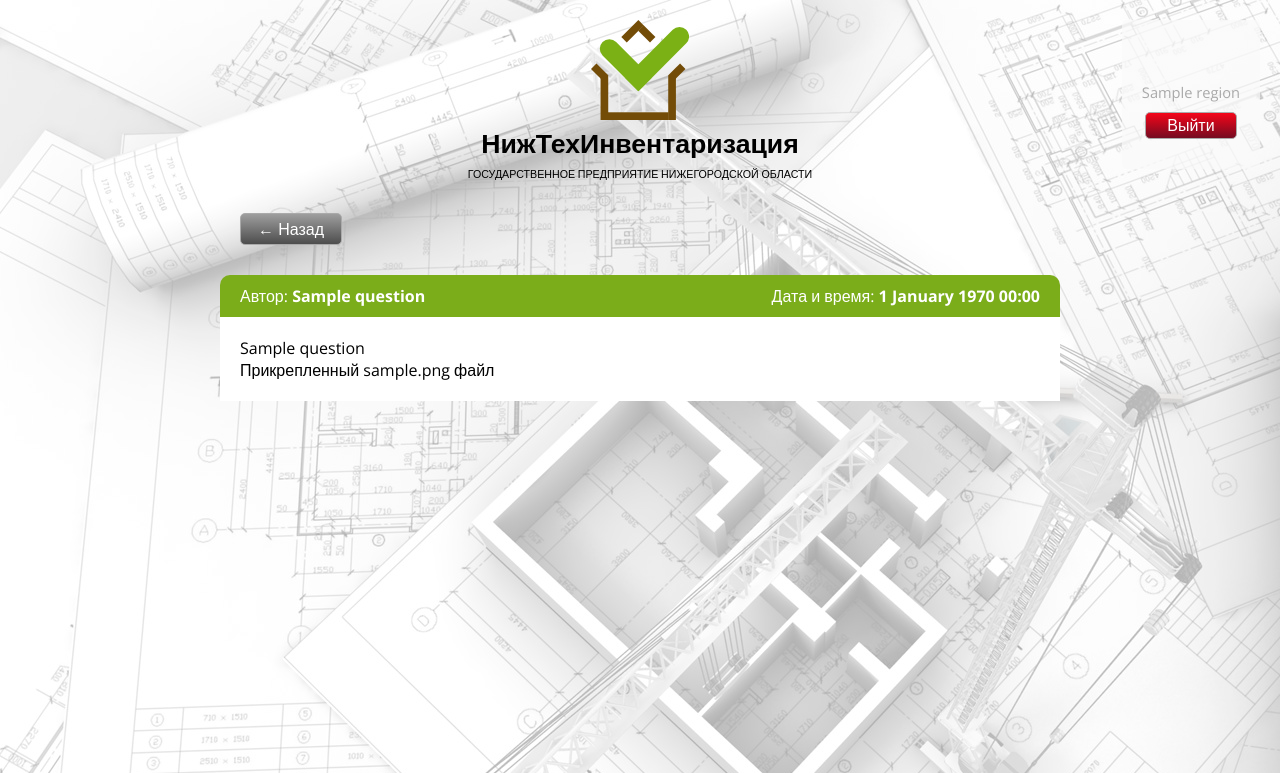
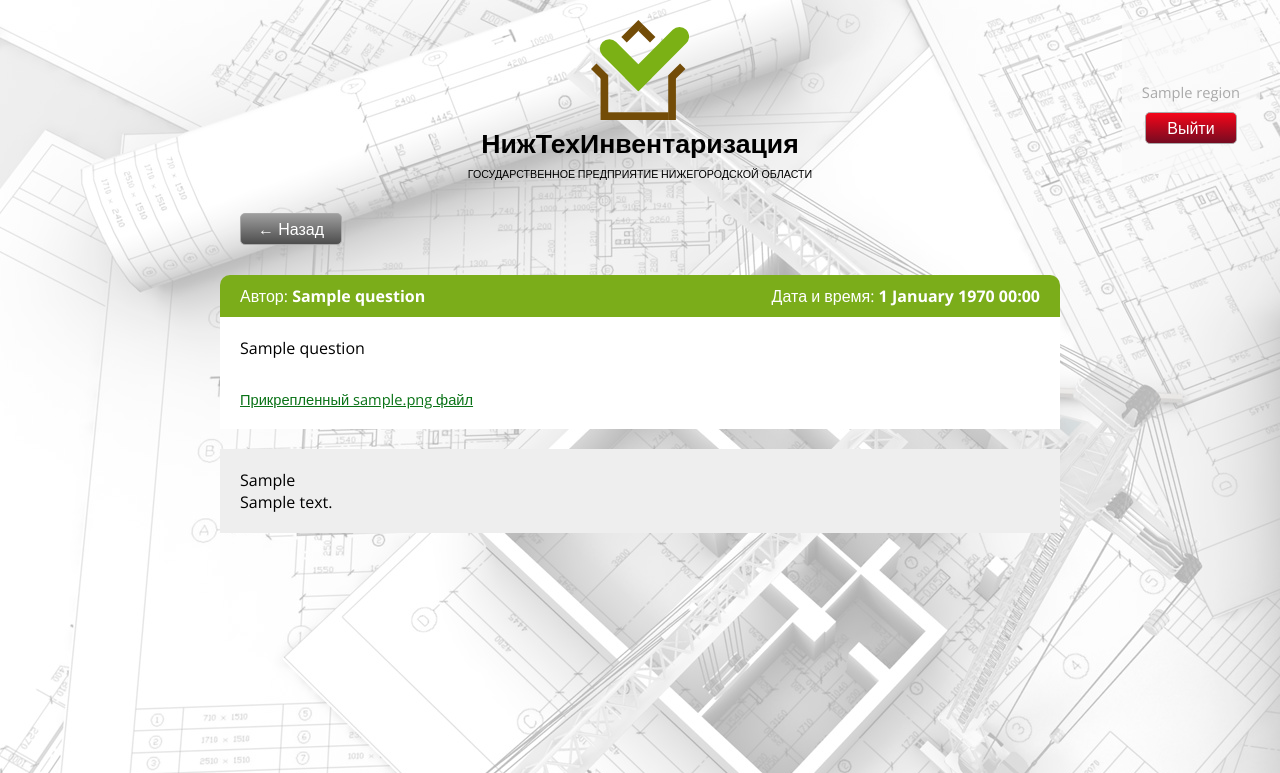
Before and after one commit to alexeyvolodin902/diplom.com, a PHP site: page /questionAnswer/1 in a window 1280 px wide. Shown: the top 773 px of the page. Run offline with PHP 8.4, Linux system fonts and the light colour scheme; the visitor is signed in with stand-in values (Sample User, id 1); tables that the repository leaves empty or names only in its code hold one stand-in row (values such as "Sample post"); data that the repository does not hold is empty.

Commit message:
Separation panel response to two options

```diff
--- a/controllers/QuestionController.php
+++ b/controllers/QuestionController.php
@@ -47,7 +47,7 @@ class QuestionController
         if (!isset($_SESSION['access']))
             header("Location:auth");
 
-        $userInfo = Users::getUserInfo($_SESSION['login']);
+        $userInfo = Users::getUserInfoByLogin($_SESSION['login']);
         $idRegion = $userInfo['id_region'];
         $userRegion = Regions::getNameById($idRegion);
         $questions = Questions::getListByPage($page, $idRegion);
@@ -64,11 +64,14 @@ class QuestionController
         session_start();
         if (!isset($_SESSION['access']))
             header("Location:auth");
-        $userInfo = Users::getUserInfo($_SESSION['login']);
+        $userInfo = Users::getUserInfoByLogin($_SESSION['login']);
         $idRegion = $userInfo['id_region'];
         $userRegion = Regions::getNameById($idRegion);
         $question = Questions::getQuestion($id);
-
+        if(!empty($question['id_user_answer']))
+        {
+            $userAnswer = Users::getNameById($question['id_user_answer']);
+        }
         if ($question['id_region'] != $idRegion)
             require_once(ROOT . '/views/admin/errorAccess.php');
         else
--- a/includes/styles/styles.css
+++ b/includes/styles/styles.css
@@ -105,7 +105,6 @@ main {
   height: 35px;
   line-height: 35px;
   border-radius: 5px;
-  background-color: gray;
   color: white; }
 
 #backToSite:hover {
@@ -145,10 +144,10 @@ main {
   cursor: pointer;
   color: white;
   background-color: #0a7317;
-  background-image: -moz-linear-gradient(top, #0a7317 0%, #34b50d 100%);
-  background-image: -webkit-linear-gradient(top, #0a7317 0%, #34b50d 100%);
-  background-image: -o-linear-gradient(top, #0a7317 0%, #34b50d 100%);
-  background-image: -ms-linear-gradient(top, #0a7317 0%, #34b50d 100%); }
+  background-image: -moz-linear-gradient(top, #34b50d 0%, #0a7317 100%);
+  background-image: -webkit-linear-gradient(top, #34b50d 0%, #0a7317 100%);
+  background-image: -o-linear-gradient(top, #34b50d 0%, #0a7317 100%);
+  background-image: -ms-linear-gradient(top, #34b50d 0%, #0a7317 100%); }
 
 .redButton {
   border: 1px solid #aaa;
@@ -185,12 +184,12 @@ main {
     color: darkgray; }
   #userInfo #logoutButton {
     display: block;
-    height: 25px;
+    height: 30px;
     font-size: 12pt;
     width: 90px;
     margin: 10px auto;
     text-align: center;
-    line-height: 25px; }
+    line-height: 30px; }
   #userInfo #logoutButton:hover {
     background-color: #f50519; }
 
@@ -327,5 +326,37 @@ main {
   margin: 0 auto;
   padding: 20px;
   background-color: white; }
+  #questionText #addedFile {
+    display: block;
+    margin-top: 30px;
+    font-size: 11pt;
+    text-decoration: underline;
+    color: #0a7317; }
+
+#answerQuestion {
+  text-align: center; }
+  #answerQuestion textarea {
+    margin-top: 20px;
+    width: 80%;
+    padding: 20px;
+    font-size: 12pt;
+    height: 100px;
+    outline: none;
+    border: 1px solid #ddd;
+    background-color: #eeeeee; }
+  #answerQuestion textarea:focus {
+    background-color: white; }
+  #answerQuestion #answerButton, #answerQuestion #deleteButtons {
+    margin-top: 10px; }
+    #answerQuestion #answerButton a, #answerQuestion #deleteButtons a {
+      height: 30px;
+      line-height: 30px;
+      padding: 5px 10px; }
+
+#answerText {
+  margin: 20px auto;
+  width: 80%;
+  padding: 20px;
+  background-color: #eee; }
 
 /*# sourceMappingURL=styles.css.map */
--- a/includes/styles/styles.scss
+++ b/includes/styles/styles.scss
@@ -140,7 +140,6 @@ main {
   height: 35px;
   line-height: 35px;
   border-radius: 5px;
-  background-color: gray;
   color: white;
 }
 
@@ -188,10 +187,10 @@ main {
   cursor: pointer;
   color: white;
   background-color: #0a7317;
-  background-image: -moz-linear-gradient(top, #0a7317 0%, #34b50d 100%);
-  background-image: -webkit-linear-gradient(top, #0a7317 0%, #34b50d 100%);
-  background-image: -o-linear-gradient(top, #0a7317 0%, #34b50d 100%);
-  background-image: -ms-linear-gradient(top, #0a7317 0%, #34b50d 100%);
+  background-image: -moz-linear-gradient(top, #34b50d 0%, #0a7317 100%);
+  background-image: -webkit-linear-gradient(top, #34b50d 0%, #0a7317 100%);
+  background-image: -o-linear-gradient(top, #34b50d 0%, #0a7317 100%);
+  background-image: -ms-linear-gradient(top, #34b50d 0%, #0a7317 100%);
 }
 
 .redButton {
@@ -232,12 +231,12 @@ main {
   }
   #logoutButton {
     display: block;
-    height: 25px;
+    height: 30px;
     font-size: 12pt;
     width: 90px;
     margin: 10px auto;
     text-align: center;
-    line-height: 25px;
+    line-height: 30px;
   }
   #logoutButton:hover {
     background-color: #f50519;
@@ -380,14 +379,16 @@ main {
     background-color: #7bad1a;
   }
 }
+
 /*Страница ошибки доступа*/
-#accessError{
+#accessError {
   text-align: center;
   background: $backgroundWhite;
   padding: 30px 0;
   border-radius: 15px;
 }
-#buttonBack{
+
+#buttonBack {
   display: block;
   width: 100px;
   height: 30px;
@@ -395,8 +396,9 @@ main {
   line-height: 30px;
   margin: 30px 0 0 100px;
 }
+
 /*Страница ответа на вопрос*/
-#questionInfo{
+#questionInfo {
   padding: 10px 20px;
   margin: 10px auto 0 auto;
   background-color: #7bad1a;
@@ -404,14 +406,56 @@ main {
   color: white;
   width: 80%;
 
-  #questionTime{
-    float:right;
+  #questionTime {
+    float: right;
   }
 
 }
-#questionText{
+
+#questionText {
   width: 80%;
   margin: 0 auto;
   padding: 20px;
   background-color: white;
+  #addedFile {
+    display: block;
+    margin-top: 30px;
+    font-size: 11pt;
+    text-decoration: underline;
+    color: #0a7317;
+  }
 }
+
+#answerQuestion {
+  text-align: center;
+  textarea {
+    margin-top: 20px;
+    width: 80%;
+    padding: 20px;
+    font-size: 12pt;
+    height: 100px;
+    outline: none;
+    border: 1px solid #ddd;
+    background-color: #eeeeee;
+
+  }
+  textarea:focus {
+    background-color: white;
+  }
+  #answerButton, #deleteButtons {
+    margin-top: 10px;
+    a {
+      height: 30px;
+      line-height: 30px;
+      padding: 5px 10px;
+    }
+
+  }
+
+}
+#answerText{
+  margin: 20px auto;
+  width: 80%;
+  padding: 20px;
+  background-color: #eee;
+}
--- a/models/Users.php
+++ b/models/Users.php
@@ -19,7 +19,7 @@ class Users
     }
 
     /*Возвращает информацию о пользователе по логину*/
-    public static function getUserInfo($login)
+    public static function getUserInfoByLogin($login)
     {
 
         $db = DB::getConnection();
@@ -29,5 +29,14 @@ class Users
         return $result->fetch(PDO::FETCH_ASSOC);
     }
 
+    public static function getNameById($id)
+    {
+        $db = DB::getConnection();
+        $sql = "SELECT FIO FROM users WHERE id=?";
+        $result = $db->prepare($sql);
+        $result->execute(array($id));
+        return $result->fetchColumn();
+    }
+
 
 }
--- a/views/admin/auth.php
+++ b/views/admin/auth.php
@@ -9,7 +9,7 @@
 include_once ROOT . '/views/modules/header.php';
 
 ?>
-    <a href="/" id="backToSite">Вернуться на главную страницу</a>
+    <a href="/" id="backToSite" class="grayButton">Вернуться на главную страницу</a>
     <main>
 
         <div id="authForm">
--- a/views/admin/questionAnswer.php
+++ b/views/admin/questionAnswer.php
@@ -37,12 +37,56 @@ include_once ROOT . '/views/modules/header.php';
                 echo "</p>";
                 if (!empty($question['type_file'])) {
                     $href = "../media/questionFiles/" . $question['id'] . "." . $question['type_file'];
-                    echo "<a href =".$href." target=\"_blank\">Прикрепленный ". $question['type_file']." файл"."</a>";
+                    echo "<a href =" . $href . " id=\"addedFile\" target=\"_blank\">Прикрепленный " . $question['type_file'] . " файл" . "</a>";
                 }
 
                 ?>
 
         </div>
+        <?php if(empty($question['answer'])): ?>
+        <div id="answerQuestion">
+
+            <textarea id="textarea" placeholder="Введите ответ"></textarea>
+            <div id="deleteButtons">
+                <a href="" class="redButton">Удалить</a>
+                <a href="" class="grayButton">Отметить как прочитанное</a>
+            </div>
+            <div id="answerButton">
+
+                <a href="" class="greenButton">Ответить</a>
+            </div>
+        </div>
+        <?php else: ?>
+        <div id="answerText">
+            <?php echo $userAnswer;?>
+            <p>
+                <?php
+
+                echo $question['answer'];?>
+            </p>
+        </div>
+
+        <?php endif; ?>
+
+
     </main>
+
+    <script type="text/javascript" src="../includes/js/jQuery.js"></script>
+    <script>
+        var inputAnswer = document.getElementById('textarea');
+        var buttonDelete = $("#deleteButtons");
+        var buttonAnswer = $("#answerButton");
+        buttonAnswer.hide();
+        inputAnswer.oninput = function () {
+            if (inputAnswer.value != "") {
+                buttonDelete.hide();
+                buttonAnswer.show();
+            }
+            else {
+                buttonAnswer.hide();
+                buttonDelete.show();
+            }
+        };
+    </script>
 <?php include_once ROOT . '/views/modules/footer.php';
 ?>
```
Also changed, not shown: 1 other file.
